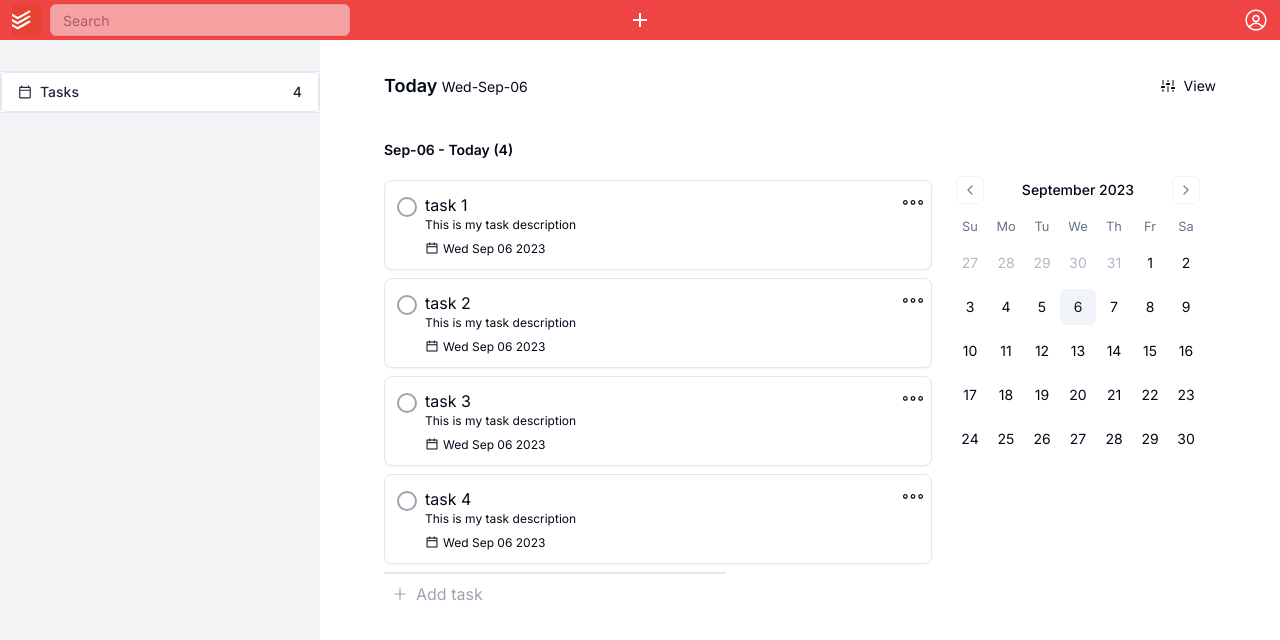
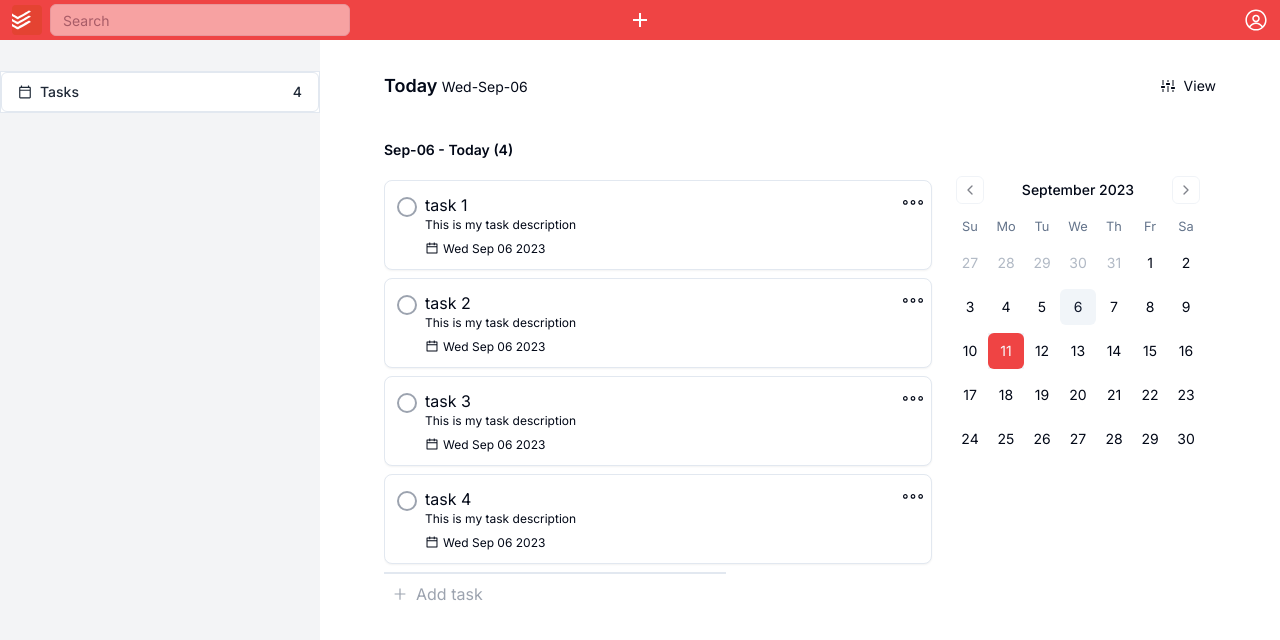
Before and after one commit to eric-nichols-nyc/listit-nextjs, a Next.js app: page / in a window 1280 px wide. Shown: the top 640 px of the page. Built offline with nearby package versions, Linux system fonts and the light colour scheme.

Commit message:
added date changing

```diff
--- a/components/Calendar.tsx
+++ b/components/Calendar.tsx
@@ -1,8 +1,26 @@
+import { useEffect, useState } from 'react';
 import { Calendar } from './ui/calendar';
 
 const CalendarComponent = () => {
+  const [selectedDay, setSelectedDay] = useState<Date[]>(
+    [
+      "2023-09-11T04:00:00.000Z",
+      //"2023-09-26T04:00:00.000Z"
+    ].map(d => new Date(d))
+  );
+
+  useEffect(() => {
+    console.log(selectedDay)
+  }, [selectedDay])
+
   return (
-    <Calendar />
+    <div>
+      <Calendar
+      mode="multiple"
+      selected={selectedDay}
+    />
+    </div>
+
   )
 }
 
--- a/components/ui/calendar.tsx
+++ b/components/ui/calendar.tsx
@@ -34,15 +34,15 @@ function Calendar({
         table: "w-full border-collapse space-y-1",
         head_row: "flex",
         head_cell:
-          "text-muted-foreground rounded-md w-9 font-normal text-[0.8rem]",
+          "text-muted-foreground rounded-full w-9 font-normal text-[0.8rem]",
         row: "flex w-full mt-2",
-        cell: "text-center text-sm p-0 relative [&:has([aria-selected])]:bg-accent first:[&:has([aria-selected])]:rounded-l-md last:[&:has([aria-selected])]:rounded-r-md focus-within:relative focus-within:z-20",
+        cell: "text-center text-sm p-0 relative [&:has([aria-selected])]:bg-accent first:[&:has([aria-selected])]:rounded-l-full last:[&:has([aria-selected])]:rounded-r-full focus-within:relative focus-within:z-20",
         day: cn(
           buttonVariants({ variant: "ghost" }),
           "h-9 w-9 p-0 font-normal aria-selected:opacity-100"
         ),
         day_selected:
-          "bg-primary text-primary-foreground hover:bg-primary hover:text-primary-foreground focus:bg-primary focus:text-primary-foreground",
+          "bg-red-500 text-primary-foreground hover:bg-primary hover:text-primary-foreground focus:bg-primary focus:text-primary-foreground",
         day_today: "bg-accent text-accent-foreground",
         day_outside: "text-muted-foreground opacity-50",
         day_disabled: "text-muted-foreground opacity-50",
```
